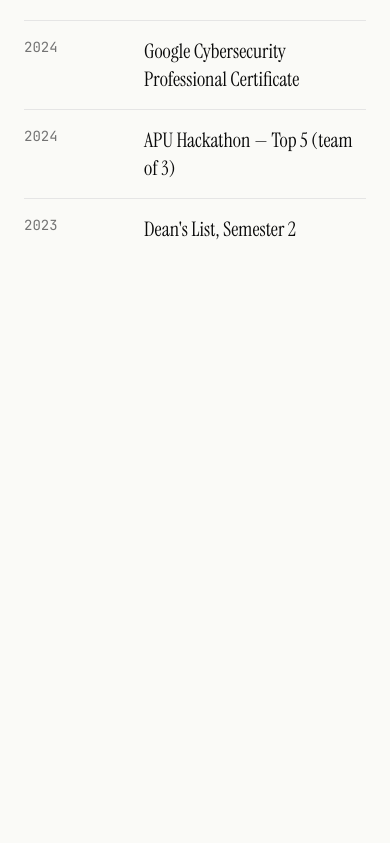
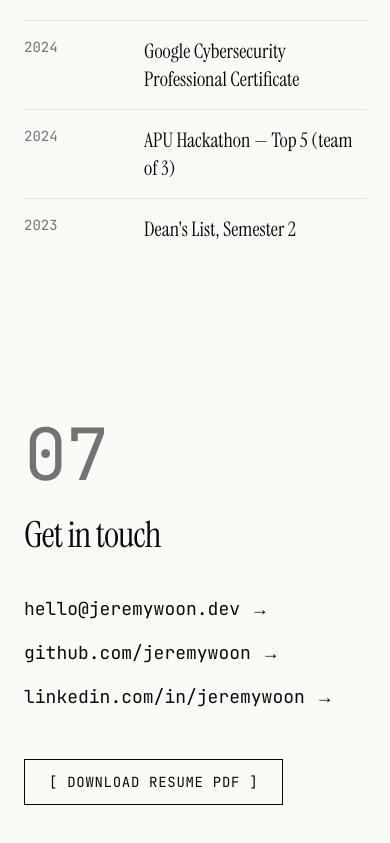
Before and after one commit to WhiteAvocad0/portfolio, a Next.js app: page / in a window 390 px wide. Shown: the part 5880-6723 px from the top of the page. Before the commit the page ends 6219 px from the top, so only its background shows below. Built offline with nearby package versions, Linux system fonts and the light colour scheme.

Commit message:
feat: add ContactSection with magnetic links + resume download

```diff
--- a/app/page.tsx
+++ b/app/page.tsx
@@ -5,6 +5,7 @@ import { SkillsSection } from '@/components/sections/skills-section';
 import { ProjectsSection } from '@/components/sections/projects-section';
 import { ExperienceSection } from '@/components/sections/experience-section';
 import { CertificationsSection } from '@/components/sections/certifications-section';
+import { ContactSection } from '@/components/sections/contact-section';
 
 export default function Home() {
   return (
@@ -16,6 +17,7 @@ export default function Home() {
       <ProjectsSection />
       <ExperienceSection />
       <CertificationsSection />
+      <ContactSection />
     </main>
   );
 }
--- /dev/null
+++ b/components/sections/contact-section.tsx
@@ -0,0 +1,39 @@
+import { profile } from '@/lib/data';
+import { Section } from '@/components/layout/section';
+import { MagneticLink } from '@/components/navigation/magnetic-link';
+
+export function ContactSection() {
+  const links = [
+    { label: profile.contact.email, href: `mailto:${profile.contact.email}`, external: false },
+    { label: profile.contact.github, href: profile.contact.githubUrl, external: true },
+    { label: profile.contact.linkedin, href: profile.contact.linkedinUrl, external: true },
+  ];
+
+  return (
+    <Section id="contact" number="07" title="Get in touch">
+      <div className="max-w-3xl">
+        <ul className="space-y-4 mb-12">
+          {links.map(l => (
+            <li key={l.href}>
+              <MagneticLink
+                href={l.href}
+                external={l.external}
+                className="font-mono text-lg md:text-2xl text-fg underline-offset-4 hover:underline"
+              >
+                {l.label} →
+              </MagneticLink>
+            </li>
+          ))}
+        </ul>
+
+        <a
+          href={profile.contact.resumeUrl}
+          download
+          className="inline-block border border-fg px-6 py-3 font-mono text-sm uppercase tracking-wider transition-colors hover:bg-fg hover:text-bg"
+        >
+          [ Download Resume PDF ]
+        </a>
+      </div>
+    </Section>
+  );
+}
```
